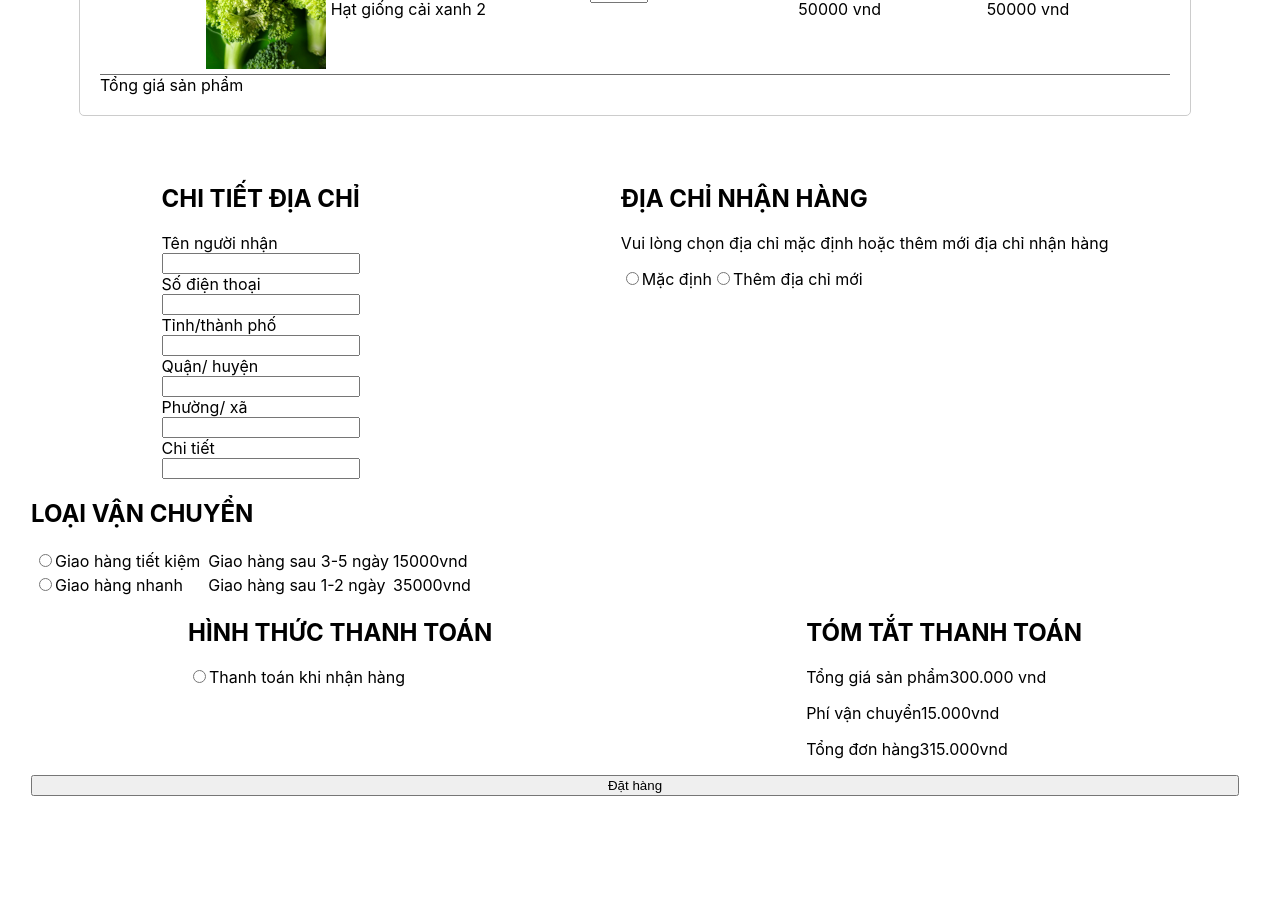
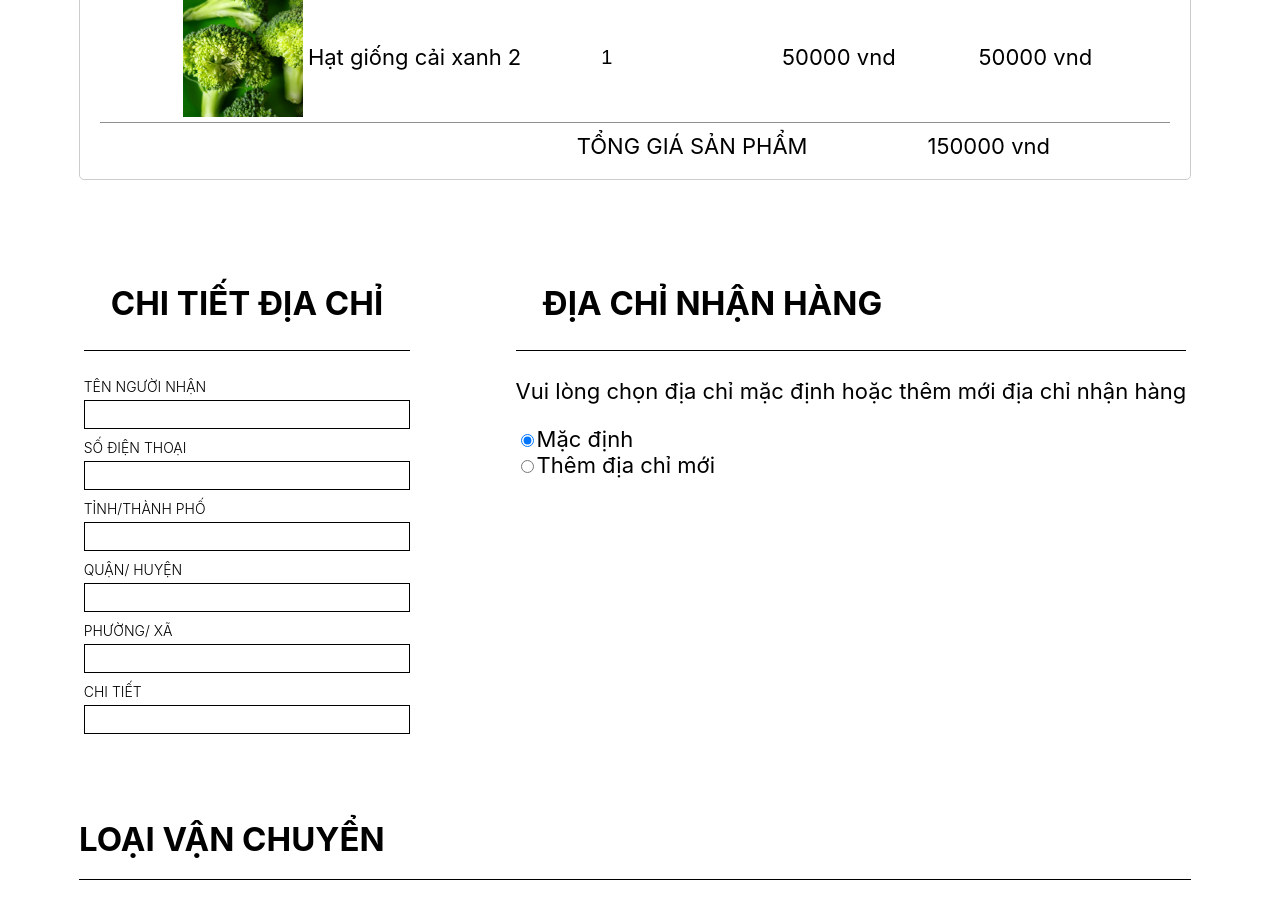
Before and after one commit to thanhhh2512/Web_NLN, a React (Create React App) app in the folder web-nln/: page /order in a window 1280 px wide. Shown: the part 540-1446 px from the top of the page. Built offline with nearby package versions, Linux system fonts and the light colour scheme.

Commit message:
Hoàn thiện UI order page

```diff
--- a/web-nln/src/component/cart/Cart.css
+++ b/web-nln/src/component/cart/Cart.css
@@ -40,7 +40,7 @@
     justify-content: space-around;
     margin-top: 47px;
 }
-.itemList{
+.item{
     display: flex;
     flex-direction: row;
     align-items: center;
@@ -89,9 +89,7 @@
 }
 .label{
     margin-right: 20px;
-    font-style: normal;
     font-weight: 300;
-    line-height: normal;
 }
 .pref-item{
     right: 5px;
@@ -142,7 +140,6 @@
     display: flex;
     flex-direction: column;
     justify-content: center;
-    flex-shrink: 0;
 }
 .check-out{
     display: flex;
@@ -153,7 +150,6 @@
     display: block;
     background-color: #000;
     padding: 12px 30px;
-
     margin-bottom: 1rem;
     width: 260px;
     height: 44px;
--- a/web-nln/src/component/cart/CartBody.js
+++ b/web-nln/src/component/cart/CartBody.js
@@ -36,7 +36,7 @@ function CartBody() {
   // render danh sách sản phẩm
   const listItem = Cart.map((item) => {
     return (
-        <div className="itemList" key={item.ProductNo}>
+        <div className="item" key={item.ProductNo}>
           <div className="img-item">
             <img src={item.ProductImage} alt={item.ProductName}></img>
           </div>
@@ -102,7 +102,6 @@ function CartBody() {
           <div className="line"></div>
           <div className="check-out">
             <button className="btn-submit">
-              {/* {" "} */}
               <Link to={"/order"}>THANH TOÁN</Link>
             </button>
             <button className="btn-continue">TIẾP TỤC MUA HÀNG</button>
--- a/web-nln/src/component/order/Order.css
+++ b/web-nln/src/component/order/Order.css
@@ -6,6 +6,7 @@ h2{
     display: flex;
     flex-direction: column;
     margin: 25px 25px 10px 15px;
+    font-size: 22px;
 }
 .title-page{
     text-align: center;
@@ -19,10 +20,18 @@ h2{
 .head-table{
     display: flex;
     justify-content: space-evenly;
+    border-bottom: 1px solid var(--Text, #000);
 }
 .item{
-    display: flex;
-    justify-content: space-evenly;
+    border-top: 0px;
+    border-bottom: 1px solid #8E8E8E;
+}
+.quantity-item{
+    padding: 0;
+}
+.quantity-item input{
+    border: none;
+    font-size: 20px
 }
 .item-detail{
     display: flex;
@@ -35,15 +44,76 @@ h2{
     height: 120px;
     margin: 5px;
 }
+.total-bill{
+    display: flex;
+    justify-content: flex-end;
+    margin-top: 10px;
+}
+.total-bill div{
+    margin-right: 120px;
+}
+.label{
+    font-weight: 400;
+    text-transform: uppercase;
+}
 .inf-custom{
     display: flex;
     justify-content: space-around;
+}
+.inf-custom h2{
+    border-bottom: 1px solid#000;
+    padding: 27px;
+}
+.address-form label{
+    font-weight: 300;
+    font-size: 14px;
+    margin-bottom: 5px;
+}
+.address-form input{
+    border: 0.5px solid var(--Text, #000);
+    background: var(--text, #FFF);
+    height: 25px;
+    margin-bottom: 10px;
 }
 .address-form{
     display: flex;
     flex-direction: column;
 }
+.transport{
+    display: flex;
+    flex-direction: column;
+    align-items: stretch;
+    margin: 48px;
+}
+.transport h2,
+.footbill h2{
+    padding-bottom: 20px;
+    border-bottom: 1px solid var(--Text, #000);
+}
+.select-radio{
+    display: flex;
+    flex-direction: column;
+}
+.option-gh{
+    display: flex;
+    align-items: center;
+    justify-content: space-around;
+    margin-bottom: 20px;
+    height: 44px;
+    background: var(--footer, #E7E3DE);
+}
+.option-gh div{
+    width: 230px;
+}
 .footbill{
     display: flex;
     justify-content: space-around;
+    margin: 20px;
 }
+.summary p{
+    display: flex;
+    justify-content: space-between;
+}
+.check-out{
+    align-items: center;
+}
--- a/web-nln/src/component/order/OrderBody.js
+++ b/web-nln/src/component/order/OrderBody.js
@@ -2,9 +2,16 @@ import { CartData } from "../../common/json/CartData";
 import '../cart/Cart.css'
 import './Order.css'
 function OrderBody() {
+    const totalBill = ()=>{
+        var tmp = 0;
+        CartData.forEach((item) => {
+            tmp = tmp + Number.parseInt(item.ProductPrice) * Number.parseFloat(item.Quantity);
+        });
+        return tmp;
+    }
     var listOrder = CartData.map(item =>{
                    return (
-                    <div className='itemList' key={item.ProductNo}>
+                    <div className="item" key={item.ProductNo}>
                         <div className='item-detail'>
                             <img src={item.ProductImage[0]} alt={item.ProductName} />
                             {item.ProductName}
@@ -16,7 +23,7 @@ function OrderBody() {
                             {item.ProductPrice + " vnd"}
                         </div>
                         <div className='total'>
-                            { Number.parseInt(item.ProductPrice) * Number.parseFloat(item.Quantity)} vnd
+                            { (Number.parseInt(item.ProductPrice) * Number.parseFloat(item.Quantity))} vnd
                         </div>
                     </div>)
                 })
@@ -32,79 +39,77 @@ function OrderBody() {
                 <p>Giá</p>
                 <p>Tổng cộng</p>
             </div>
-            <div>
+            <div className='itemList'>
                 {listOrder}
             </div>
-            <div>
-                <div> Tổng giá sản phẩm</div>
-                <div>{ ()=>{var tmp = 0;
-                        CartData.forEach((item) => {
-                            tmp = tmp + Number.parseInt(item.ProductPrice) * Number.parseFloat(item.Quantity);
-                        });
-                        return tmp;} }
+            <div className="total-bill">
+                <div className="label"> Tổng giá sản phẩm</div>
+                <div>{ totalBill()} vnd
                 </div>
             </div>
         </section>
         <div className="inf-custom">
             <form className="address-form">
                 <h2>Chi tiết địa chỉ</h2>
-                <label className="label-form-custom" htmlFor="name-custom">Tên người nhận</label>
+                <label className="label form-custom" htmlFor="name-custom">Tên người nhận</label>
                 <input type="text" name="name-custom" className=" input-form"></input>
-                <label className="label-form-custom" htmlFor="phone-number">Số điện thoại</label>
+                <label className="label form-custom" htmlFor="phone-number">Số điện thoại</label>
                 <input type="text" name="phone-number" className=" input-form"></input>
-                <label className="label-form-custom" htmlFor="city">Tỉnh/thành phố</label>
+                <label className="label form-custom" htmlFor="city">Tỉnh/thành phố</label>
                 <input type="text" name="city" className=" input-form"></input>
-                <label className="label-form-custom" htmlFor="distric">Quận/ huyện</label>
+                <label className="label form-custom" htmlFor="distric">Quận/ huyện</label>
                 <input type="text" name="distric" className=" input-form"></input>
-                <label className="label-form-custom" htmlFor="ward">Phường/ xã</label>
+                <label className="label form-custom" htmlFor="ward">Phường/ xã</label>
                 <input type="text" name="ward" className=" input-form"></input>
-                <label className="label-form-custom" htmlFor="detail-custom">Chi tiết</label>
+                <label className="label form-custom" htmlFor="detail-custom">Chi tiết</label>
                 <input type="text" name="detail-custom" className=" input-form"></input>
             </form>
             <div>
                 <h2>Địa chỉ nhận hàng</h2>
                 <p>Vui lòng chọn địa chỉ mặc định hoặc thêm mới địa chỉ nhận hàng</p>
-                <input type="radio" id="default" name="address" value="Default"></input>
+                <div className="form-group">
+                <input type="radio" id="default" name="address" value="Default" checked={true}/>
                 <label htmlFor="default">Mặc định</label>
-                <input type="radio" id="add" name="address" value="Add new address"></input>
-                <label htmlFor="add">Thêm địa chỉ mới</label>
+                </div>
+                <div className="form-group">
+                    <input type="radio" id="add" name="address" value="Add new address"></input>
+                    <label htmlFor="add">Thêm địa chỉ mới</label>
+                </div>
             </div>
         </div>
         <div className="transport">
             <h2>Loại vận chuyển</h2>
-            <table>
-                <tbody>
-                    <tr>
-                        <td><input type="radio" id="gttk" name="transport" value="gttk"></input><label htmlFor="gttk">Giao hàng tiết kiệm</label></td>
-                        <td></td>
-                        <td>Giao hàng sau 3-5 ngày</td>
-                        <td>15000vnd</td>
-                    </tr>
-                    <tr>
-                        <td><input type="radio" id="ghn" name="transport" value="ghn"></input><label htmlFor="ghn">Giao hàng nhanh</label></td>
-                        <td></td>
-                        <td>Giao hàng sau 1-2 ngày</td>
-                        <td>35000vnd</td>
-                    </tr>
-                </tbody>
-            </table>
+            <div className="select-radio">
+                    <div className="option-gh">
+                        <div><input type="radio" id="gttk" name="transport" value="gttk"></input><label htmlFor="gttk">Giao hàng tiết kiệm</label></div>
+                        <p>Giao hàng sau 3-5 ngày</p>
+                        <p>15000 vnd</p>
+                    </div>
+                    <div className="option-gh">
+                        <div><input type="radio" id="ghn" name="transport" value="ghn"></input><label htmlFor="ghn">Giao hàng nhanh</label></div>
+                        <p>Giao hàng sau 1-2 ngày</p>
+                        <p>35000 vnd</p>
+                    </div>
+            </div>
         </div>
         <div className="footbill">
             <div>
                 <h2>Hình thức thanh toán</h2>
-                <input type="radio" name="payment" value="cash" ></input>
+                <input type="radio" name="payment" value="cash" checked></input>
                 <label htmlFor="payment">Thanh toán khi nhận hàng</label>
             </div>
             <div>
                 <h2>Tóm tắt thanh toán</h2>
-                <div>
+                <div className="summary">
                     <p><span>Tổng giá sản phẩm</span><span>300.000 vnd</span></p>
-                    <p><span>Phí vận chuyển</span><span>15.000vnd</span></p>
-                    <p><span>Tổng đơn hàng</span><span>315.000vnd</span></p>
+                    <p><span>Phí vận chuyển</span><span>15.000 vnd</span></p>
+                    <p><span>Tổng đơn hàng</span><span>315.000 vnd</span></p>
                 </div>
             </div>
         </div>
-        <button className="submit-btn">Đặt hàng</button>
+        <div className="check-out">
+            <button className="btn-submit"> <a href="/order" >Đặt hàng</a></button>
+        </div>
     </main>
     );
 }
```
